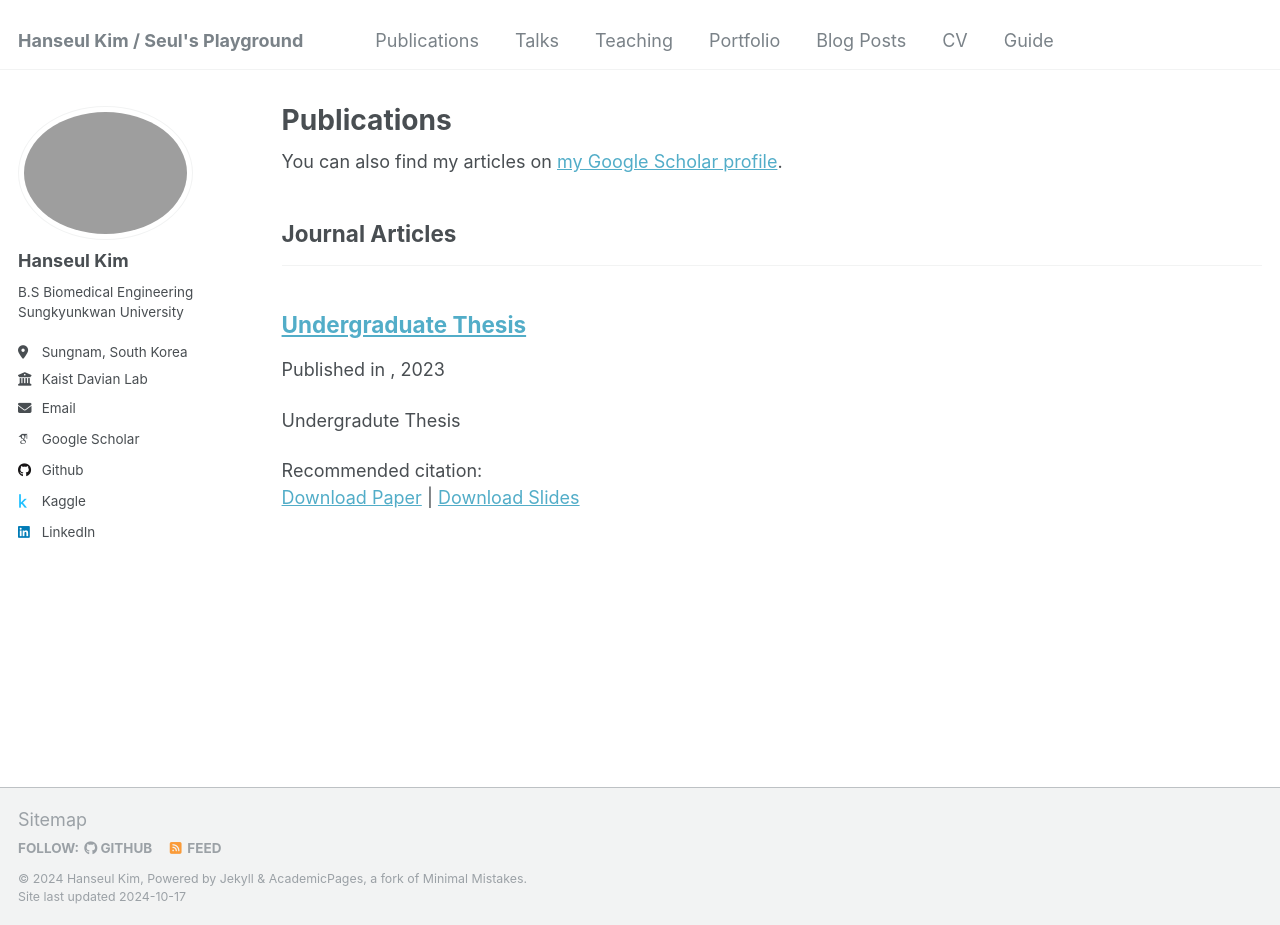
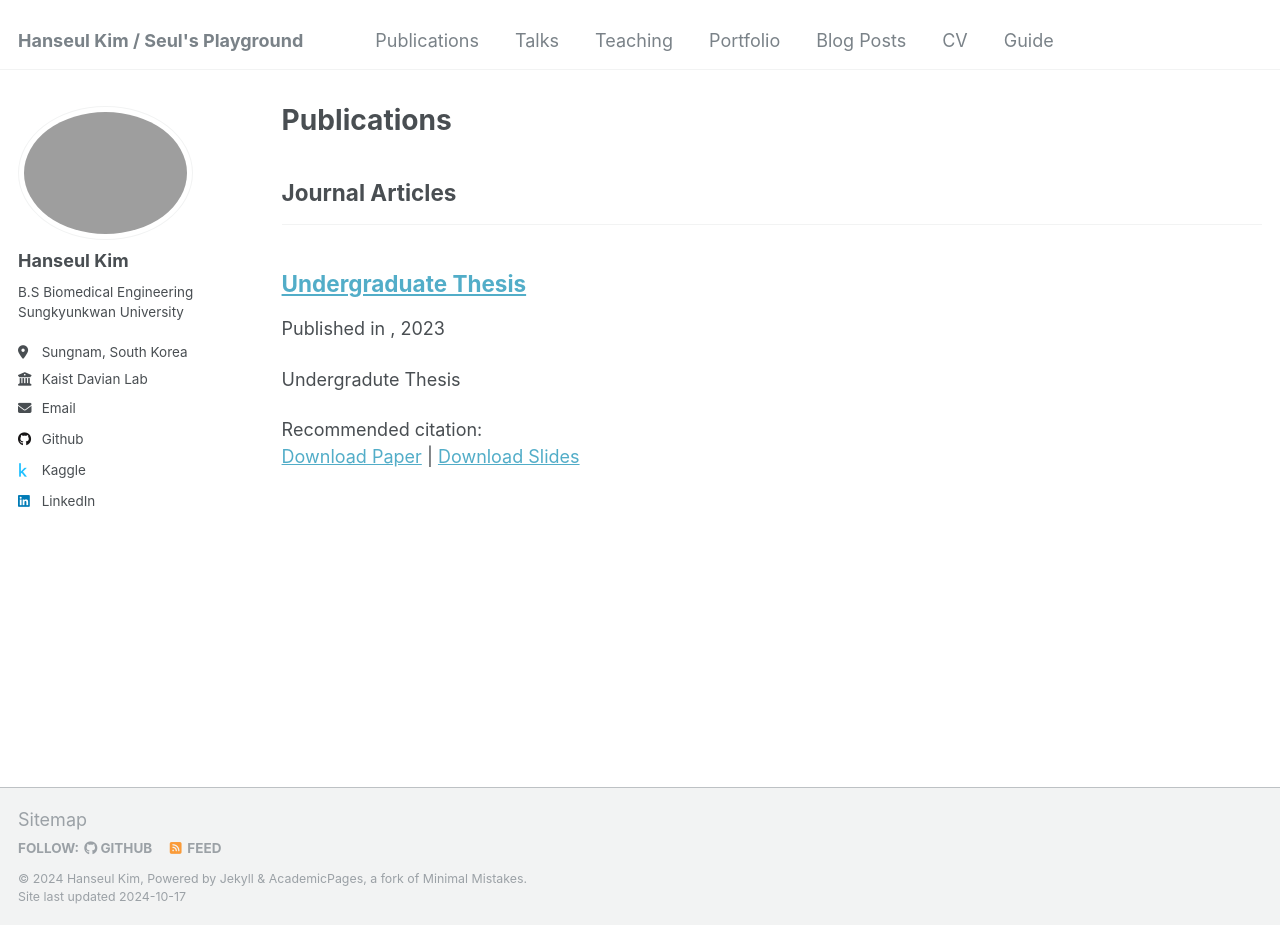
Before and after one commit to k1seul/k1seul.github.io, a Jekyll site: the page built from _pages/publications.html, in a window 1280 px wide and 925 px high. Built offline with Jekyll 4.4.1, drawn with Linux system fonts in a browser that asks for light colours; some web fonts are replaced; some of the changed lines change nothing that is shown.

Commit message:
file arranged

```diff
--- a/_config.yml
+++ b/_config.yml
@@ -32,7 +32,7 @@ author:
 
   # Academic websites
   arxiv: # URL - Update with the correct link to your profile
-  googlescholar: "https://scholar.google.com/citations?user=PS_CX0AAAAAJ"
+  googlescholar: # URL
   impactstory: # URL
   orcid: #"http://orcid.org/yourorcidurl"
   semantic: # URL
```
